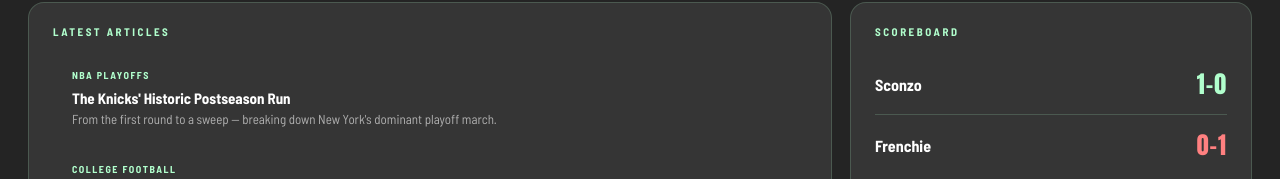
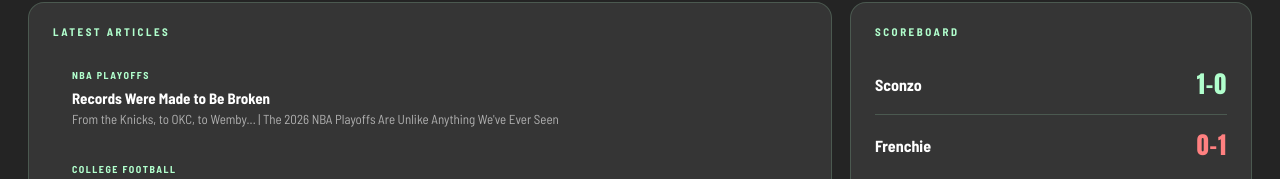
Before and after one commit to parker-2007/keepinthescore, a website: page index.html in a window 1280 px wide. Shown: the part 524-703 px from the top of the page. Drawn offline with Linux system fonts and the light colour scheme.

Commit message:
Update index.html

```diff
--- a/index.html
+++ b/index.html
@@ -573,8 +573,8 @@ footer {
 
       <a class="article-link" href="knicks-postseason-run.html">
         <span class="article-tag">NBA Playoffs</span>
-        <b>The Knicks' Historic Postseason Run</b>
-        <span class="article-desc">From the first round to a sweep — breaking down New York's dominant playoff march.</span>
+        <b>Records Were Made to Be Broken</b>
+        <span class="article-desc">From the Knicks, to OKC, to Wemby... | The 2026 NBA Playoffs Are Unlike Anything We've Ever Seen</span>
       </a>
 
       <a class="article-link" href="college-football-nil.html">
```
